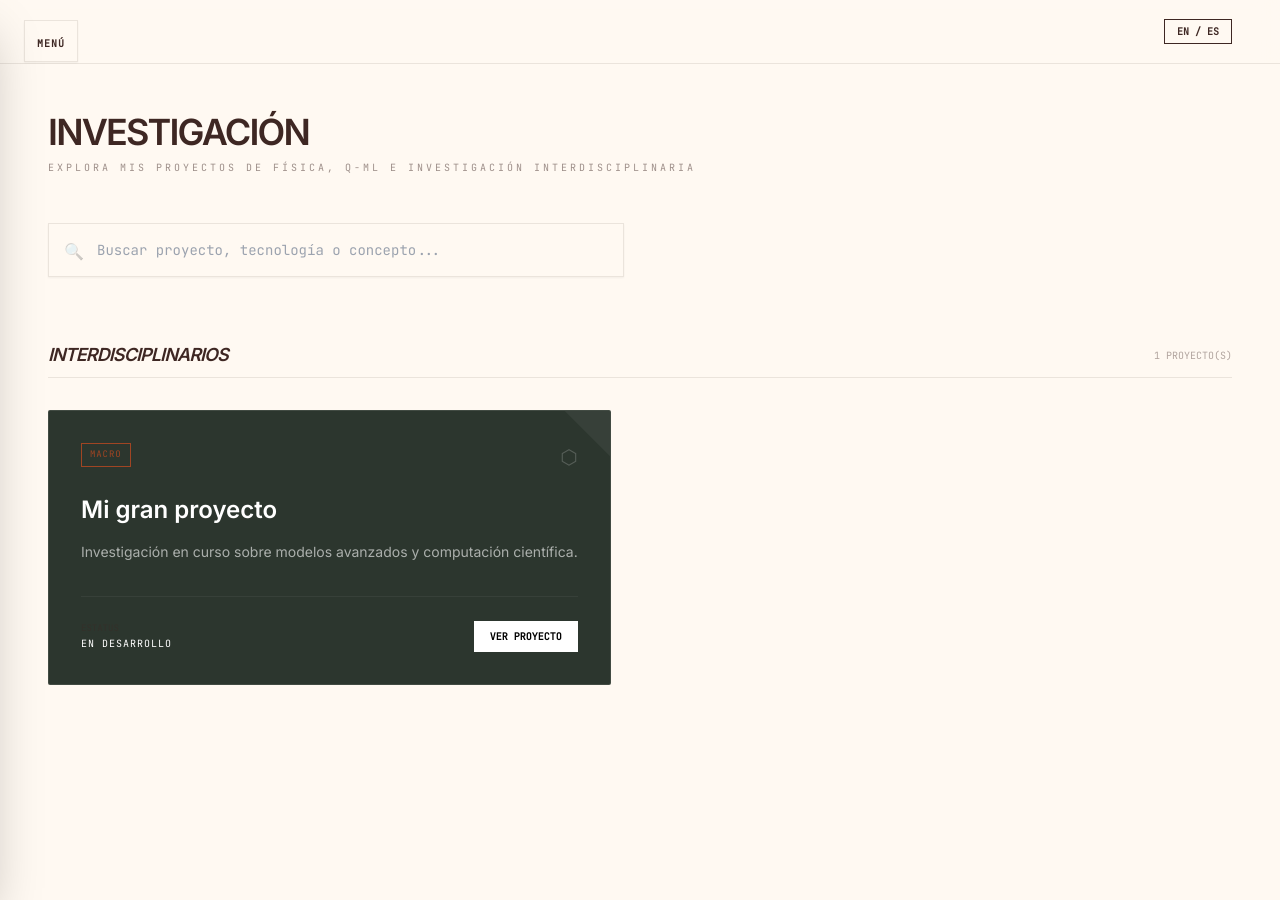
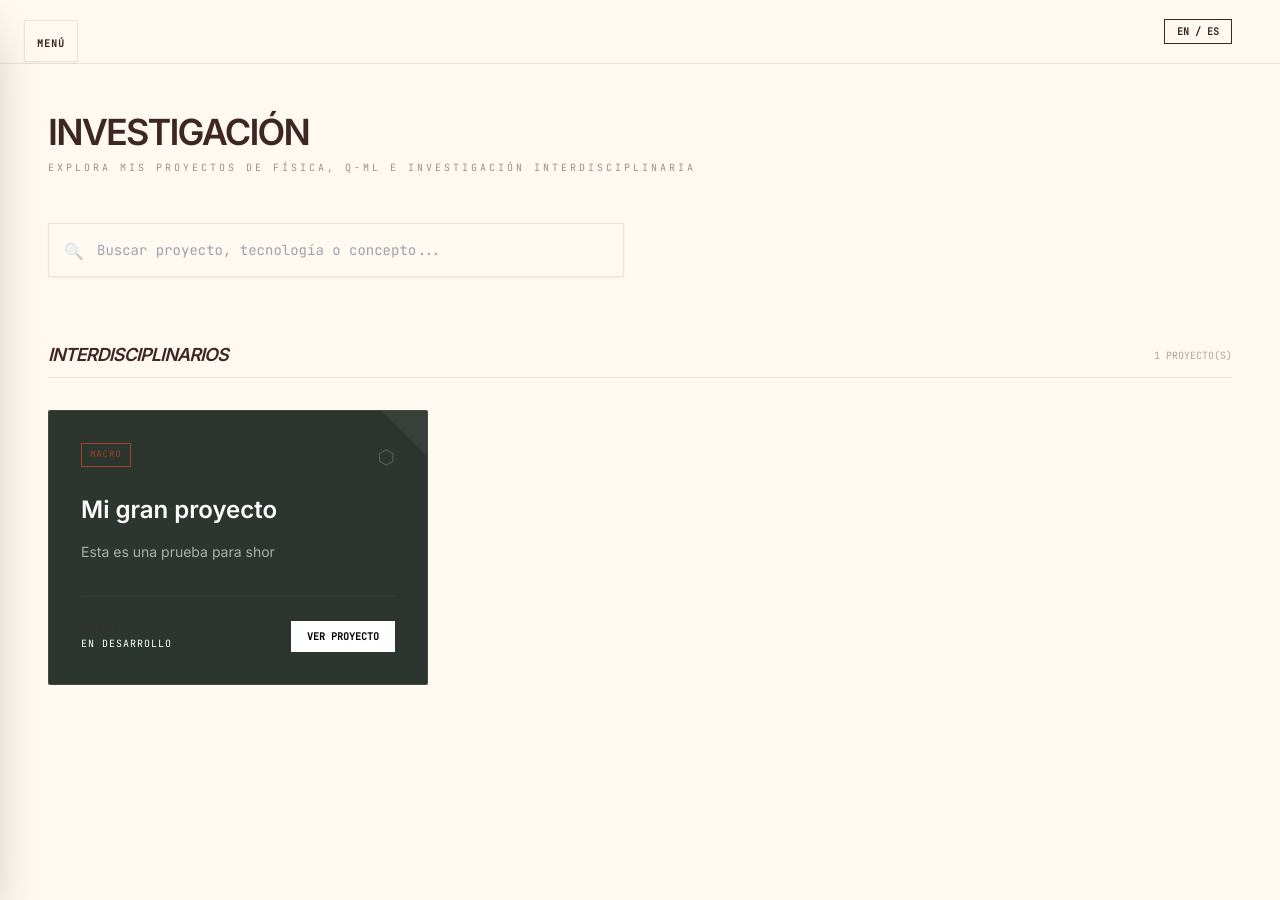
Before and after one commit to Jorge-1501/Jorge-1501.github.io, a Jekyll site: the page built from ciencia_tec/investigacion/investigacion.html, in a window 1280 px wide. Built offline with Jekyll 4.4.1, drawn with Linux system fonts in a browser that asks for light colours; nearby versions of some CDN libraries.

Commit message:
Orthography corrections

```diff
--- a/_investigacion/interdisciplinarios/test.md
+++ b/_investigacion/interdisciplinarios/test.md
@@ -5,6 +5,7 @@
 seccion: "Introducción"
 area: "Interdisciplinarios"
 tipo: "macro"
+description: "Esta es una prueba para shor"
 ---
 # Hola mundo cuántico
 
--- a/_layouts/proyecto-layout.html
+++ b/_layouts/proyecto-layout.html
@@ -9,13 +9,13 @@
 
         <aside id="sidebar-lecciones" class="w-full md:w-64 p-8 border-r border-theme bg-black/5 md:sticky md:top-32 md:h-[calc(100vh-8rem)] overflow-y-auto hidden md:block z-30 transition-transform duration-300">
             <p class="mono text-[9px] opacity-30 uppercase mb-6 italic font-bold text-[var(--text-main)]">
-                Módulos del Proyecto
+                Módulos del proyecto
             </p>
 
             <ul class="space-y-4">
-                {% assign módulos = site.investigacion | where: "proyecto", page.proyecto | sort: "orden" %}
+                {% assign modulos = site.investigacion | where: "proyecto", page.proyecto | sort: "orden" %}
 
-                {% for modulo in módulos %}
+                {% for modulo in modulos %}
                     {% comment %}
                        FILTRO DE SEGURIDAD:
                        Solo mostramos si el nombre del proyecto coincide exactamente
```
